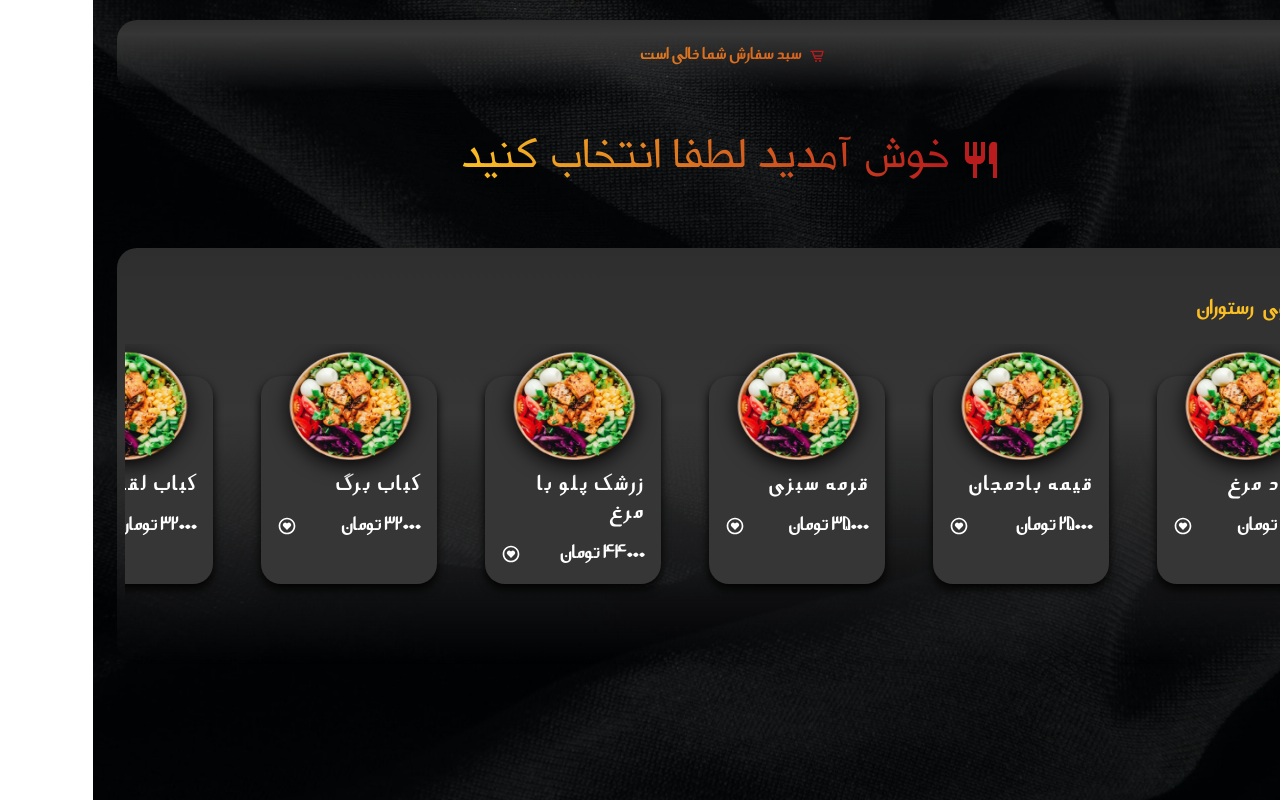
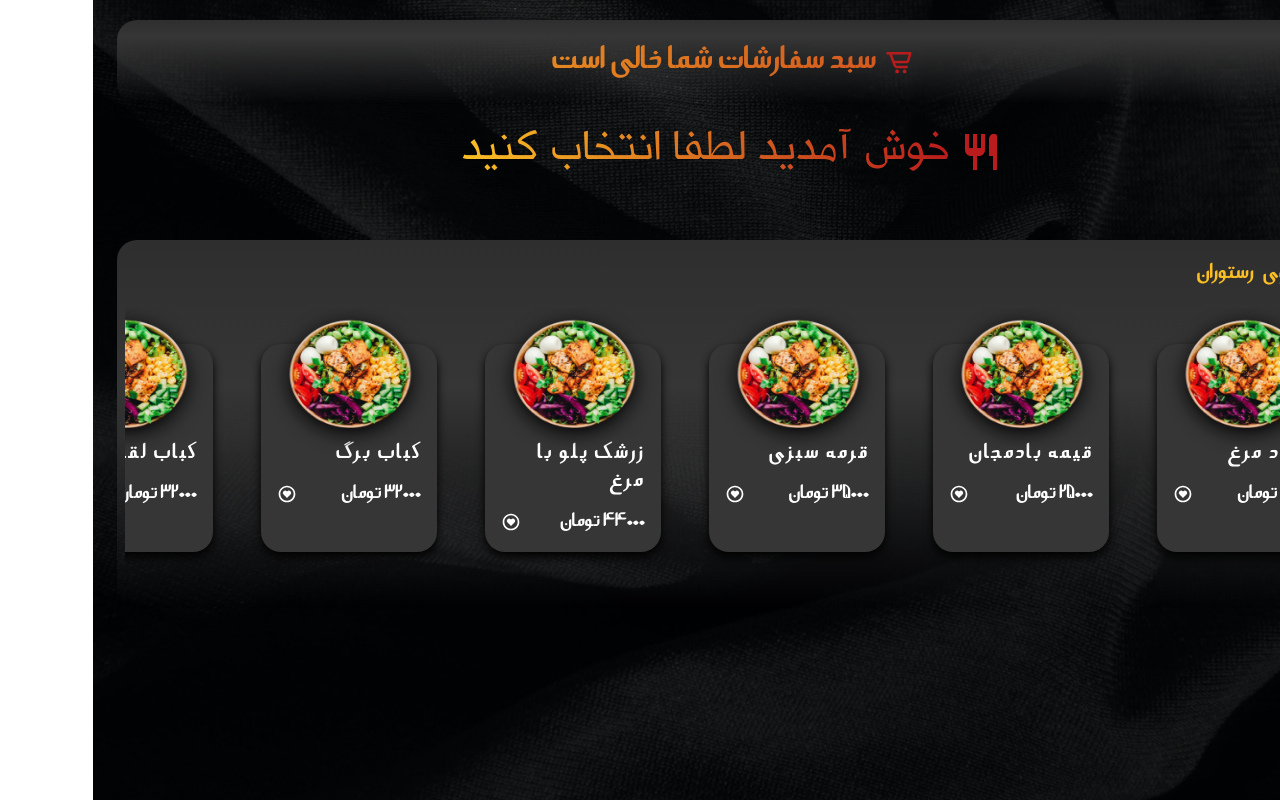
Before and after one commit to armin-bkh/restaurant-hamrah, a React (Create React App) app: page / in a window 1280 px wide. Built offline with nearby package versions, Linux system fonts and the light colour scheme.

Commit message:
debuged actions and updated ui and ux

```diff
--- a/src/Components/Cart/CartItem/CartItem.jsx
+++ b/src/Components/Cart/CartItem/CartItem.jsx
@@ -23,10 +23,11 @@ const CartItem = ({ itemID, foodN, foodFP, foodBP, foodQ }) => {
       <span className={`text-sm md:text-md lg:text-lg ${styles.white}`}>
         قیمت واحد: {foodBP}
       </span>
-      <div className={`flex w-40 justify-between items-center ${styles.white}`}>
+      <div className={`flex justify-between items-center ${styles.white}`}>
         تعداد:
         <button
-          className={`text-sm md:text-md lg:text-base p-1 mx-5 rounded-full bg-gradient-to-b from-gray-800 cursor-pointer to-gray-900 ${styles.btn}`}
+        type="button"
+          className={`text-sm md:text-md lg:text-base p-1 mx-2 rounded-full bg-gradient-to-b from-gray-800 cursor-pointer to-gray-900 ${styles.btn}`}
           onClick={incrementItemCartHandler}
         >
           <BiPlus />
@@ -35,7 +36,8 @@ const CartItem = ({ itemID, foodN, foodFP, foodBP, foodQ }) => {
           {foodQ}
         </span>
         <button
-          className={`text-sm md:text-md lg:text-base p-1 mx-5 rounded-full bg-gradient-to-b from-gray-800 cursor-pointer to-gray-900 ${styles.btn}`}
+        type="button"
+          className={`text-sm md:text-md lg:text-base p-1 mx-2 rounded-full bg-gradient-to-b from-gray-800 cursor-pointer to-gray-900 ${styles.btn}`}
           onClick={decrementItemCartHandler}
         >
           <BiMinus />
--- a/src/Components/Cart/CartList/CartList.jsx
+++ b/src/Components/Cart/CartList/CartList.jsx
@@ -14,14 +14,15 @@ const CartList = () => {
   };
 
   return (
-    <section className={`mx-6 my-5 p-6 ${styles.cartContainer}`}>
+    <section className={`mx-6 mt-5 p-6 ${styles.cartContainer}`}>
       {!cart.length ? (
         <header className={`flex items-center justify-center bg-clip-text bg-gradient-to-r text-transparent from-yellow-400 to-red-700 ${styles.title}`}>
           <h1
-            className={`text-xl sm:text-3xl md:text-5xl`}
+            className={`flex items-center text-lg sm:text-xl md:text-3xl`}
           >
+          <BiCartAlt className={`ml-2 text-red-700`} />
+          سبد سفارشات شما خالی است
           </h1>
-            <BiCartAlt className={`ml-2 text-red-700`} /> سبد سفارش شما خالی است
         </header>
       ) : (
         <form onSubmit={submitHandler}>
@@ -38,6 +39,7 @@ const CartList = () => {
             ))}
           </ul>
           <button
+          type="submit"
             className={`text-sm w-full md:text-md lg:text-lg xl:text-xl py-2 mt-10 rounded-sm bg-gradient-to-r from-yellow-400 to-red-700 ${styles.submitCart}`}
           >
             ثبت سفارش
--- a/src/Components/Cart/CartList/CartList.module.scss
+++ b/src/Components/Cart/CartList/CartList.module.scss
@@ -17,6 +17,7 @@ $FP_Arsoo: 'FP_Arsoo';
 .submitCart{
     font-family: $FP_Arsoo;
     color: #fff;
+    letter-spacing: 1px;
 }
 
 .title{
--- a/src/Components/Displayer/Displayer.jsx
+++ b/src/Components/Displayer/Displayer.jsx
@@ -23,7 +23,7 @@ const Displayer = () => {
   }
   return (
 
-        <section className={`p-6 ${styles.displayerContainer}`}>
+        <section className={`mx-6 p-6 ${styles.displayerContainer}`}>
     {
       product.title ? (
           <>
@@ -39,6 +39,7 @@ const Displayer = () => {
             <p className={`mb-10 text-sm md:text-md lg:text-base text-justify ${styles.displayerDetail}`}>{product.detail}</p>
             <div className={`flex justify-center items-center`}>
             <button
+              type="button"
               className={`text-sm md:text-md lg:text-base p-1 mx-5 rounded-full bg-gradient-to-b from-gray-800 cursor-pointer to-gray-900 ${styles.displayerControler}`}
               onClick={incrementHandler}
             >
@@ -46,6 +47,7 @@ const Displayer = () => {
             </button>
             <span className={`text-sm md:text-md lg:text-lg xl:text-xl ${styles.displayerPrice}`}>{count}</span>
             <button
+            type="button"
               className={`text-sm md:text-md lg:text-base p-1 mx-5 rounded-full bg-gradient-to-b from-gray-800 cursor-pointer to-gray-900 ${styles.displayerControler}`}
               onClick={decrementHandler}
             >
@@ -53,7 +55,7 @@ const Displayer = () => {
             </button>
             </div>
 
-            <button onClick={clickHandler} className={`text-sm md:text-md lg:text-lg xl:text-xl py-2 mt-12 rounded-sm bg-gradient-to-r from-yellow-400 to-red-700 ${styles.displayerCartBtn}`}>
+            <button type="submit" onClick={clickHandler} className={`text-sm md:text-md lg:text-lg xl:text-xl py-2 mt-12 rounded-sm bg-gradient-to-r from-yellow-400 to-red-700 ${styles.displayerCartBtn}`}>
               افزودن به سبد خرید
             </button>
           </article>
--- a/src/Components/Product/Products.module.scss
+++ b/src/Components/Product/Products.module.scss
@@ -28,6 +28,7 @@ $FP_Arsoo: 'FP_Arsoo';
         width: 100%;
         height: 8rem;
         filter: drop-shadow(0 5px 10px #020202);
+        cursor: pointer;
     }
 
     .productTitle {
--- a/src/Components/ProductList/ProductList.jsx
+++ b/src/Components/ProductList/ProductList.jsx
@@ -6,9 +6,9 @@ import { BiFoodMenu } from 'react-icons/bi';
 const ProductList = () => {
     const products = useProducts();
     return (
-        <section className={`mt-10 mx-6 flex flex-col px-2 py-12 ${styles.productListContainer}`}>
+        <section className={`mt-10 mx-6 flex flex-col px-2 py-5 ${styles.productListContainer}`}>
             <h1 className={`mb-5 flex items-center text-base md:text-lg lg:text-xl px-2 text-yellow-400 ${styles.productListTitle}`}><BiFoodMenu className={`ml-2 text-yellow-400`} />منوی رستوران</h1>
-            <article className={`flex flex-nowrap py-8 px-2 overflow-x-scroll ${styles.productList}`}>
+            <article className={`flex flex-nowrap py-9 px-2 overflow-x-scroll ${styles.productList}`}>
                 {
                     products.length ?
                     products.map(
--- a/src/Components/Provider/ProductsProvider.js
+++ b/src/Components/Provider/ProductsProvider.js
@@ -31,7 +31,6 @@ const ProductsProvider = ({ children }) => {
       case "addToCart": {
         const el = action.item;
         const index = cart.findIndex(it => it.id === el.id)
-        console.log(index);
         if(index === -1){
         setCart([...cart, {
           id: el.id,
@@ -47,8 +46,11 @@ const ProductsProvider = ({ children }) => {
         const index = cart.findIndex(item => item.id === action.id);
         const cartClone = [...cart];
         const selectedItem = {...cart[index]};
+        if(selectedItem.quantity < 10){
         selectedItem.quantity++;
         selectedItem.fullPrice = selectedItem.basePrice * selectedItem.quantity;
+        }
+        else alert("ظرفیت پر شده است")
         cartClone[index] = selectedItem;
         setCart(cartClone);
         return state;
@@ -57,10 +59,15 @@ const ProductsProvider = ({ children }) => {
         const index = cart.findIndex(item => item.id === action.id);
         const cartClone = [...cart];
         const selectedItem = {...cart[index]};
-        selectedItem.quantity--;
-        selectedItem.fullPrice = selectedItem.basePrice * selectedItem.quantity;
-        cartClone[index] = selectedItem;
-        setCart(cartClone);
+        if(selectedItem.quantity === 1){
+          const filteredCart = cartClone.filter(item => item.id !== action.id);
+          setCart(filteredCart);
+        } else {
+          selectedItem.quantity--;
+          selectedItem.fullPrice = selectedItem.basePrice * selectedItem.quantity;
+          cartClone[index] = selectedItem;
+          setCart(cartClone)
+        };
         return state;
       }
       case "like": {
@@ -72,6 +79,12 @@ const ProductsProvider = ({ children }) => {
         selectedItem.like = !selectedItem.like;
         cloneProducts[selectedProduct] = selectedItem;
         return cloneProducts;
+      }
+      case "submitCart": {
+        // axios.post().then().catch();
+        alert("سفارش شما ثبت شد");
+        setCart([]);
+        return state;
       }
       default:
         return state;
```
